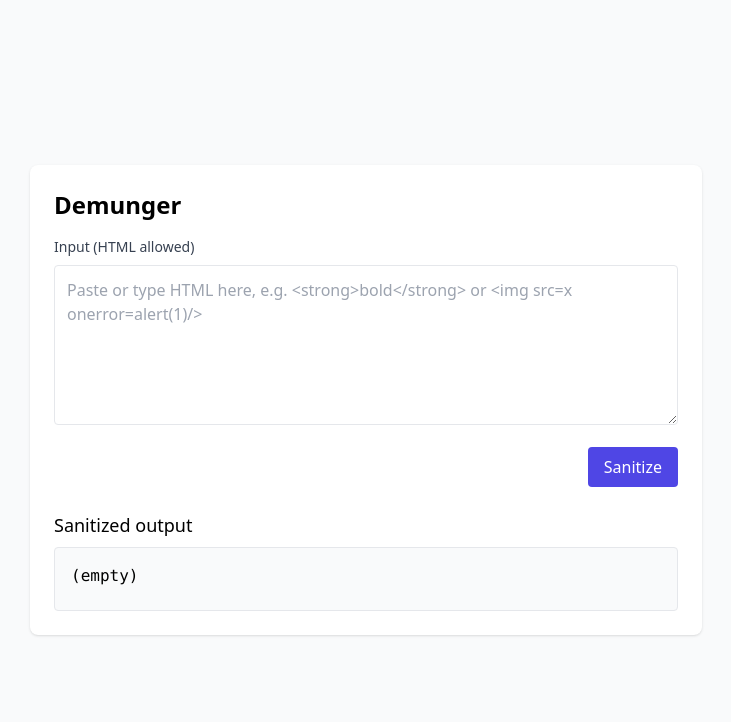
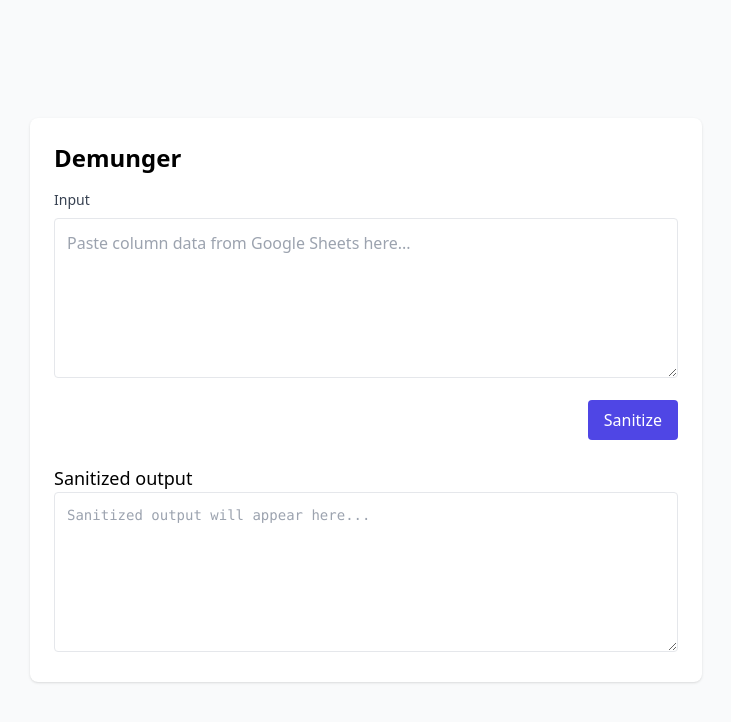
Before and after one commit to cskevint/demunger, a React (Vite) app: page / in a window 1280 px wide. Shown: the top 722 px of the page, without its empty margins (274-1005 px from the left). Built offline with nearby package versions, Linux system fonts and the light colour scheme.

Commit message:
updated for Google Sheets column

```diff
--- a/src/App.jsx
+++ b/src/App.jsx
@@ -3,12 +3,22 @@ import DOMPurify from 'dompurify'
 
 export default function App() {
   const [input, setInput] = useState('')
-  const [sanitizedHtml, setSanitizedHtml] = useState('')
+  const [sanitizedOutput, setSanitizedOutput] = useState('')
 
   function handleSanitize() {
-    // Use DOMPurify to sanitize arbitrary HTML from textarea
-    const clean = DOMPurify.sanitize(input, { USE_PROFILES: { html: true } })
-    setSanitizedHtml(clean)
+    // Split by lines, sanitize each line, then join back with newlines
+    const lines = input.split('\n')
+    const sanitizedLines = lines.map(line => {
+      return DOMPurify.sanitize(line, {
+        ALLOWED_TAGS: [], // Strip all HTML tags, keeping only text
+        KEEP_CONTENT: true // Keep the text content inside tags
+      })
+    })
+    setSanitizedOutput(sanitizedLines.join('\n'))
+  }
+
+  function handleCopy() {
+    navigator.clipboard.writeText(sanitizedOutput)
   }
 
   return (
@@ -16,12 +26,12 @@ export default function App() {
       <div className="w-full max-w-2xl bg-white shadow rounded-lg p-6">
         <h1 className="text-2xl font-semibold mb-4">Demunger</h1>
 
-        <label className="block text-sm font-medium text-gray-700 mb-2">Input (HTML allowed)</label>
+        <label className="block text-sm font-medium text-gray-700 mb-2">Input</label>
         <textarea
           className="w-full border rounded p-3 resize-y h-40 focus:outline-none focus:ring-2 focus:ring-indigo-500"
           value={input}
           onChange={(e) => setInput(e.target.value)}
-          placeholder="Paste or type HTML here, e.g. <strong>bold</strong> or <img src=x onerror=alert(1)/>"
+          placeholder="Paste column data from Google Sheets here..."
         />
 
         <div className="flex justify-end mt-4">
@@ -33,8 +43,24 @@ export default function App() {
           </button>
         </div>
 
-  <h2 className="mt-6 text-lg font-medium">Sanitized output</h2>
-  <pre className="mt-2 p-4 border rounded bg-gray-50 min-h-[4rem] whitespace-pre-wrap break-words"><code>{sanitizedHtml || '(empty)'}</code></pre>
+        <h2 className="mt-6 text-lg font-medium">Sanitized output</h2>
+        <textarea
+          className="w-full border rounded p-3 resize-y h-40 focus:outline-none focus:ring-2 focus:ring-indigo-500 font-mono text-sm"
+          value={sanitizedOutput}
+          readOnly
+          placeholder="Sanitized output will appear here..."
+        />
+
+        {sanitizedOutput && (
+          <div className="flex justify-end mt-2">
+            <button
+              onClick={handleCopy}
+              className="px-4 py-2 bg-green-600 text-white rounded hover:bg-green-700"
+            >
+              Copy to Clipboard
+            </button>
+          </div>
+        )}
       </div>
     </div>
   )
```
